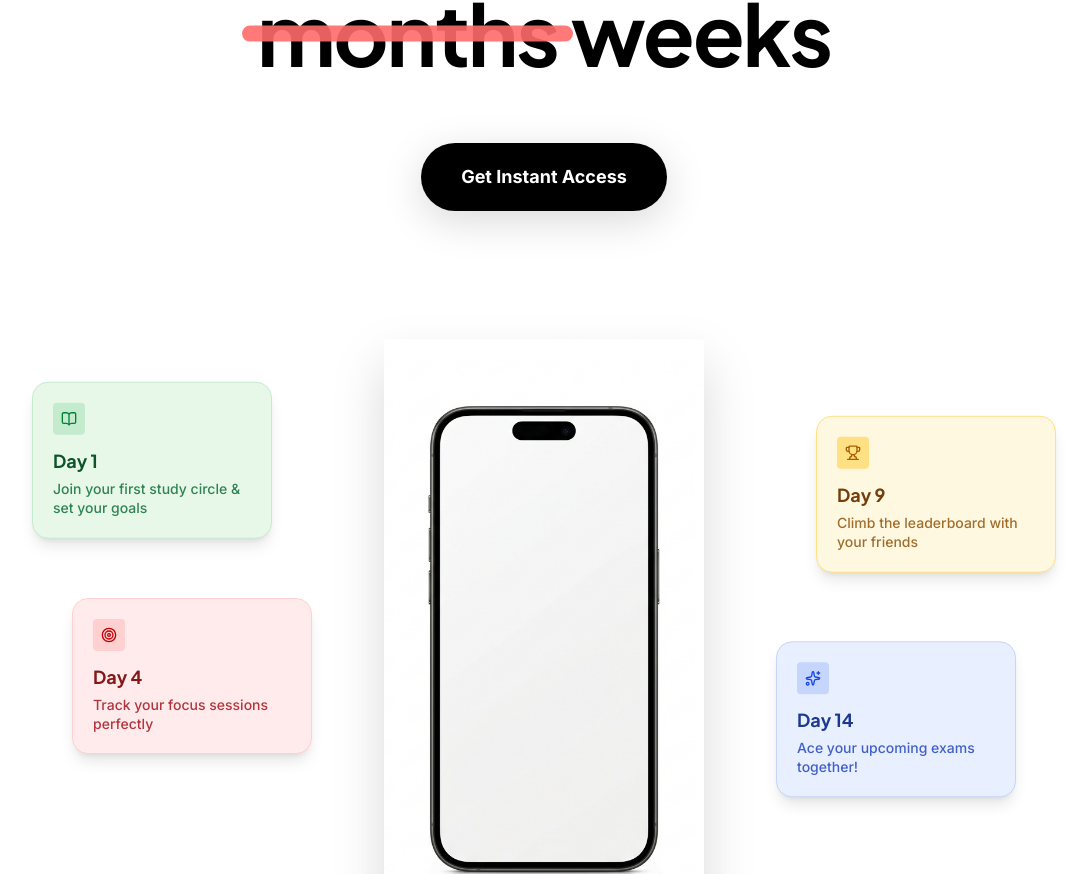
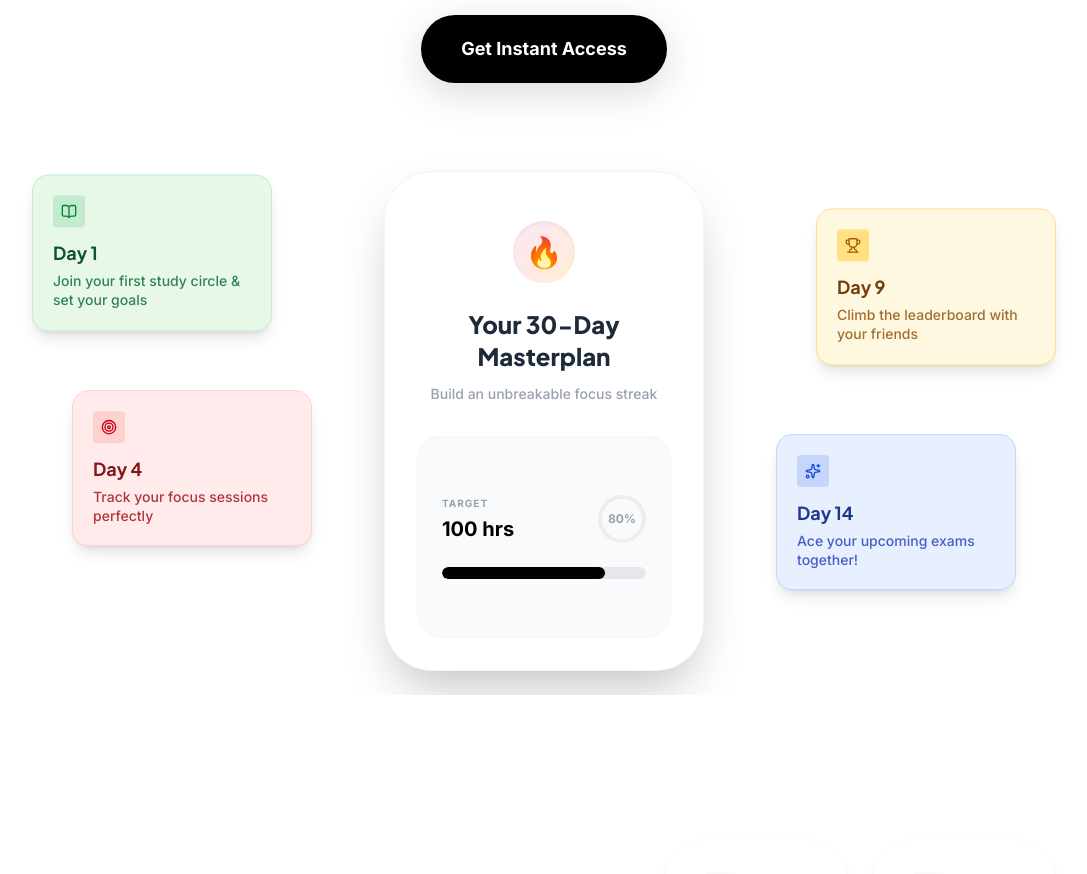
Before and after one commit to NazifaNeloy/StudyBuddyPlatform, a React (Vite) app: page /how-it-works in a window 1280 px wide. Shown: the part 1534-2408 px from the top of the page, without its empty margins (96-1183 px from the left). Built offline with nearby package versions, Linux system fonts and the light colour scheme; no server answers.

Commit message:
style: reduce gap margins across HowItWorks sections and finalize Pre-Footer layout

```diff
--- a/src/components/how-it-works/BentoHero.jsx
+++ b/src/components/how-it-works/BentoHero.jsx
@@ -10,7 +10,7 @@ import asset_nusrat from '../../assets/asset_nusrat.png';
 
 const BentoHero = () => {
   return (
-    <section className="px-6 md:px-12 pt-16 pb-32 max-w-[1400px] mx-auto w-full bg-[#FDFCF8]">
+    <section className="px-6 md:px-12 pt-16 pb-12 md:pb-16 max-w-[1400px] mx-auto w-full bg-[#FDFCF8]">
 
       {/* Header Section */}
       <div className="text-center mb-16">
--- a/src/components/how-it-works/FeatureGrid.jsx
+++ b/src/components/how-it-works/FeatureGrid.jsx
@@ -11,7 +11,7 @@ const FeatureGrid = () => {
   ];
 
   return (
-    <section className="px-6 md:px-12 py-32 bg-white max-w-7xl mx-auto w-full grid md:grid-cols-2 gap-20 items-center overflow-hidden">
+    <section className="px-6 md:px-12 pt-12 md:pt-16 pb-4 bg-white max-w-7xl mx-auto w-full grid md:grid-cols-2 gap-20 items-center overflow-hidden">
       <div>
          <h2 className="text-4xl md:text-7xl font-black font-heading leading-[1.05] tracking-tighter mb-8">
             How To Build The<br />Perfect Study Routine
--- a/src/components/how-it-works/GradeCarousel.jsx
+++ b/src/components/how-it-works/GradeCarousel.jsx
@@ -10,7 +10,7 @@ import asset_boy from '../../assets/asset_hero_boy.png';
 
 const GradeCarousel = () => {
   return (
-    <section className="px-6 md:px-12 py-32 bg-white max-w-7xl mx-auto w-full relative overflow-hidden flex flex-col items-center">
+    <section className="px-6 md:px-12 py-12 md:py-16 bg-white max-w-7xl mx-auto w-full relative overflow-hidden flex flex-col items-center">
 
       {/* Subtle Background Radial Glow */}
       <div className="absolute top-[20%] left-1/2 -translate-x-1/2 w-[800px] h-[800px] bg-pink-100/40 rounded-full blur-[100px] -z-10" />
@@ -53,36 +53,52 @@ const GradeCarousel = () => {
       <motion.button
         whileHover={{ scale: 1.05 }}
         whileTap={{ scale: 0.95 }}
-        className="bg-black text-white px-10 py-5 rounded-full font-bold text-lg shadow-[0_10px_40px_rgba(0,0,0,0.15)] z-20 mb-20"
+        className="bg-black text-white px-10 py-5 rounded-full font-bold text-lg shadow-[0_10px_40px_rgba(0,0,0,0.15)] z-20 mb-8"
       >
         Get Instant Access
       </motion.button>
 
       {/* Bottom Mockup & Floating Cards Area */}
-      <div className="relative w-full max-w-5xl mx-auto flex justify-center mt-12 h-[500px]">
+      <div className="relative w-full max-w-5xl mx-auto flex justify-center mt-4 h-[500px]">
 
-        {/* Center Phone Mockup */}
-        <div className="relative z-20 w-[280px] md:w-[320px] h-[600px]">
-          <img src={iphoneImg} alt="App Interface" className="w-full h-full object-cover drop-shadow-2xl" />
+        {/* Center Descriptive Anchor Card */}
+        <div className="relative z-20 w-[280px] md:w-[320px] h-[500px] mt-10">
+          <div className="w-full h-full bg-white border border-gray-100 rounded-[3rem] shadow-2xl p-8 flex flex-col items-center justify-between relative overflow-hidden">
 
-          {/* Mock Inner Screen (Bar Chart) */}
-          <div className="absolute top-[3%] left-[4.5%] right-[4.5%] bottom-[4%] bg-white rounded-[2.5rem] -z-10 overflow-hidden flex flex-col pt-16 px-6">
-            <div className="w-full flex items-end justify-between h-48 gap-3 mt-10">
-               <div className="w-full bg-pink-200 rounded-t-md h-[40%]" />
-               <div className="w-full bg-pink-200 rounded-t-md h-[70%]" />
-               <div className="w-full bg-pink-200 rounded-t-md h-[30%]" />
-               <div className="w-full bg-pink-200 rounded-t-md h-[80%]" />
-               <div className="w-full bg-pink-200 rounded-t-md h-[55%]" />
-            </div>
-            {/* Chart line overlay */}
-            <svg className="absolute top-[30%] left-0 w-full h-[30%] text-pink-400 opacity-70" viewBox="0 0 100 100" preserveAspectRatio="none" fill="none" stroke="currentColor" strokeWidth="2">
-              <path d="M10,20 L30,80 L50,60 L70,90 L90,30" />
-              <circle cx="10" cy="20" r="2" fill="white" strokeWidth="2"/>
-              <circle cx="30" cy="80" r="2" fill="white" strokeWidth="2"/>
-              <circle cx="50" cy="60" r="2" fill="white" strokeWidth="2"/>
-              <circle cx="70" cy="90" r="2" fill="white" strokeWidth="2"/>
-              <circle cx="90" cy="30" r="2" fill="white" strokeWidth="2"/>
-            </svg>
+             {/* Decorative Background Ring */}
+             <div className="absolute top-[20%] left-1/2 -translate-x-1/2 w-[250px] h-[250px] border-[30px] border-pink-50 rounded-full -z-10" />
+
+             <div className="text-center mt-4">
+                <div className="w-16 h-16 bg-gradient-to-br from-pink-100 to-orange-100 rounded-full flex items-center justify-center mx-auto mb-6 text-3xl shadow-inner border border-white">
+                  🔥
+                </div>
+                <h3 className="text-2xl font-black font-heading text-gray-800">Your 30-Day<br/>Masterplan</h3>
+                <p className="text-gray-400 text-sm mt-3 font-medium">Build an unbreakable focus streak</p>
+             </div>
+
+             {/* Mock Progress UI */}
+             <div className="w-full bg-gray-50 rounded-3xl p-6 mt-8 flex-1 flex flex-col justify-center border border-gray-100">
+                <div className="flex justify-between items-end mb-4">
+                   <div className="flex flex-col gap-1">
+                      <span className="text-[10px] text-gray-400 font-bold uppercase tracking-widest">Target</span>
+                      <span className="text-xl font-black">100 hrs</span>
+                   </div>
+                   <div className="w-12 h-12 rounded-full border-4 border-black/5 flex items-center justify-center text-xs font-bold text-gray-400">
+                      80%
+                   </div>
+                </div>
+
+                {/* Progress Bar */}
+                <div className="w-full h-3 bg-gray-200 rounded-full overflow-hidden mt-2">
+                   <motion.div
+                      initial={{ width: 0 }}
+                      animate={{ width: '80%' }}
+                      transition={{ duration: 1.5, ease: "easeOut", delay: 0.5 }}
+                      className="h-full bg-black rounded-full"
+                   />
+                </div>
+             </div>
+
           </div>
         </div>
 
```
Also changed, not shown: src/components/how-it-works/CommunityBanner.jsx (+24 -27 lines).
